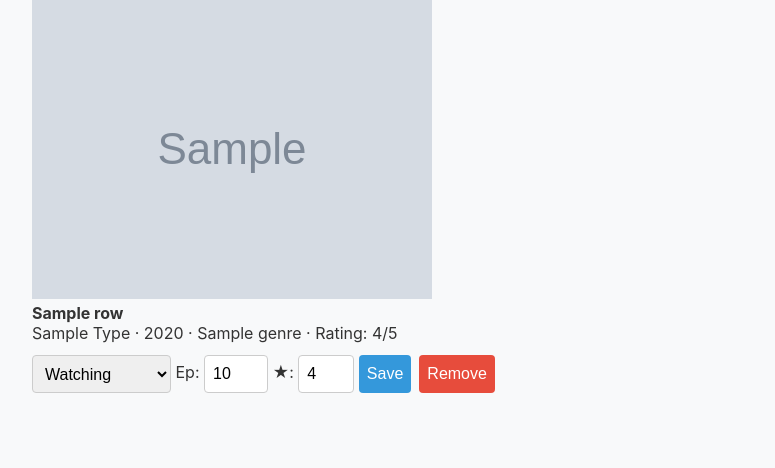
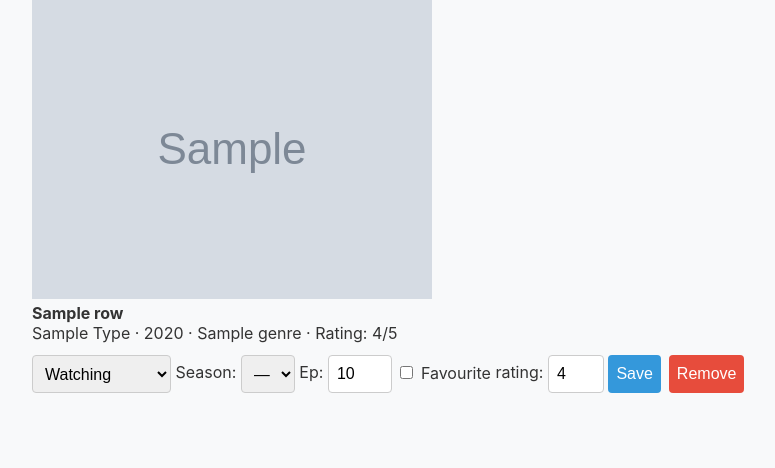
Before and after one commit to goncaloAS05/MovieTracker, a FastAPI app: template templates/index.html in a window 1280 px wide. Shown: the part 154-622 px from the top of the page, without its empty margins (108-883 px from the left). Run offline with FastAPI, Linux system fonts and the light colour scheme; the template is opened without the code that fills it: most values are stand-ins (such as "Sample title", 1, 10 or a date in 2020); grey boxes marked "Sample" are stand-in pictures.

Commit message:
favourite, track season and ep. Movie no longer tracking ep

```diff
--- a/main.py
+++ b/main.py
@@ -79,8 +79,9 @@ def home(request: Request, status: str = "want_to_watch"):
     cur = conn.cursor()
     cur.execute(
         """
-        SELECT t.id, t.name, t.type, t.genre, t.release_year,
-               t.poster_url, ws.id AS watch_id, ws.status, ws.rating
+        SELECT t.id, t.name, t.type, t.genre, t.release_year, t.total_seasons,
+               t.poster_url, ws.id AS watch_id, ws.status, ws.rating,
+               ws.episode_progress, ws.season_progress, ws.is_favourite
         FROM watch_status ws
         JOIN titles t ON t.id = ws.title_id
         WHERE ws.user_id = %s AND ws.status = %s
@@ -108,8 +109,9 @@ def home(request: Request, status: str = "watching"):
     cur = conn.cursor()
     cur.execute(
         """
-        SELECT t.id, t.name, t.type, t.genre, t.release_year,
-               t.poster_url, ws.id AS watch_id, ws.status, ws.rating, ws.episode_progress
+        SELECT t.id, t.name, t.type, t.genre, t.release_year, t.total_seasons,
+               t.poster_url, ws.id AS watch_id, ws.status, ws.rating,
+               ws.episode_progress, ws.season_progress, ws.is_favourite
         FROM watch_status ws
         JOIN titles t ON t.id = ws.title_id
         WHERE ws.user_id = %s AND ws.status = %s
@@ -127,8 +129,16 @@ def home(request: Request, status: str = "watching"):
     )
 
 @app.post("/watch-status/{watch_id}/update")
-def update_status(request: Request, watch_id: int, status: str = Form(...), rating: str = Form(None), episode: str = Form(None)):
-    """Move a title between want_to_watch / watching / watched, set a rating, and track episode progress."""
+def update_status(
+    request: Request,
+    watch_id: int,
+    status: str = Form(...),
+    rating: str = Form(None),
+    episode: str = Form(None),
+    season: str = Form(None),
+    favourite: str = Form(None),
+):
+    """Move a title between want_to_watch / watching / watched, set a rating, and track episode/season progress + favourite."""
     user = get_current_user(request)
     if not user:
         return RedirectResponse(url="/login", status_code=status.HTTP_302_FOUND)
@@ -139,15 +149,17 @@ def update_status(request: Request, watch_id: int, status: str = Form(...), rati
 
     rating_value = int(rating) if rating else None
     episode_value = int(episode) if episode else 0
+    season_value = int(season) if season else None
+    is_favourite_value = favourite == "on"
     date_watched_clause = ", date_watched = NOW()" if status == "watched" else ""
 
     cur.execute(
         f"""
         UPDATE watch_status
-        SET status = %s, rating = %s, episode_progress = %s {date_watched_clause}
+        SET status = %s, rating = %s, episode_progress = %s, season_progress = %s, is_favourite = %s {date_watched_clause}
         WHERE id = %s AND user_id = %s
         """,
-        (status, rating_value, episode_value, watch_id, DEFAULT_USER_ID),
+        (status, rating_value, episode_value, season_value, is_favourite_value, watch_id, DEFAULT_USER_ID),
     )
     cur.close()
     conn.close()
--- a/templates/index.html
+++ b/templates/index.html
@@ -26,11 +26,32 @@
                         <option value="watching" {% if row.status == "watching" %}selected{% endif %}>Watching</option>
                         <option value="watched" {% if row.status == "watched" %}selected{% endif %}>Watched</option>
                     </select>
+                    {% if row.type != "movie" %}
+                    <label for="season-{{ row.watch_id }}">Season:</label>
+                    {% if row.total_seasons %}
+                        <select id="season-{{ row.watch_id }}" name="season">
+                            <option value="">—</option>
+                            {% for s in range(1, row.total_seasons + 1) %}
+                                <option value="{{ s }}" {% if row.season_progress == s %}selected{% endif %}>{{ s }}</option>
+                            {% endfor %}
+                        </select>
+                    {% else %}
+                        <input id="season-{{ row.watch_id }}" type="number" name="season" min="1" value="{{ row.season_progress or '' }}" style="width: 3.5rem;">
+                    {% endif %}
+
                     <label for="ep-{{ row.watch_id }}">Ep:</label>
                     <input id="ep-{{ row.watch_id }}" type="number" name="episode" value="{{ row.episode_progress or '' }}" style="width: 4rem;">
+                    {% endif %}
+
+                    {% if row.status == "watching" %}
+                    <label for="fav-{{ row.watch_id }}">
+                        <input id="fav-{{ row.watch_id }}" type="checkbox" name="favourite" {% if row.is_favourite %}checked{% endif %}>
+                        Favourite
+                    </label>
+                    {% endif %}
 
                     <!-- Rating input with label -->
-                    <label for="rating-{{ row.watch_id }}">★:</label>
+                    <label for="rating-{{ row.watch_id }}"> rating:</label>
                     <input id="rating-{{ row.watch_id }}" type="number" name="rating" min="1" max="5" value="{{ row.rating or '' }}" style="width: 3.5rem;">
                     <button type="submit">Save</button>
                 </form>
--- a/tmdb.py
+++ b/tmdb.py
@@ -58,15 +58,18 @@ def search(query: str, media_type: str = "multi") -> list[dict]:
 
 
 def get_details(tmdb_id: int, media_type: str) -> dict:
-    """Fetch runtime info for a specific title (not included in search results)."""
+    """Fetch runtime (and season count, for series) info for a specific title
+    (not included in search results)."""
     path = f"/movie/{tmdb_id}" if media_type == "movie" else f"/tv/{tmdb_id}"
     data = _get(path)
     if media_type == "movie":
         runtime = data.get("runtime")
+        total_seasons = None
     else:
-        episode_runtimes = data.get("episode_run_time", [])
+        episode_runtimes = data.get("runtime", [])
         runtime = episode_runtimes[0] if episode_runtimes else None
-    return {"total_runtime_minutes": runtime}
+        total_seasons = data.get("number_of_seasons")
+    return {"runtime": runtime, "total_seasons": total_seasons}
 
 
 def _extract_year(date_str: str | None) -> int | None:
```
Also changed, not shown: readme.md.
